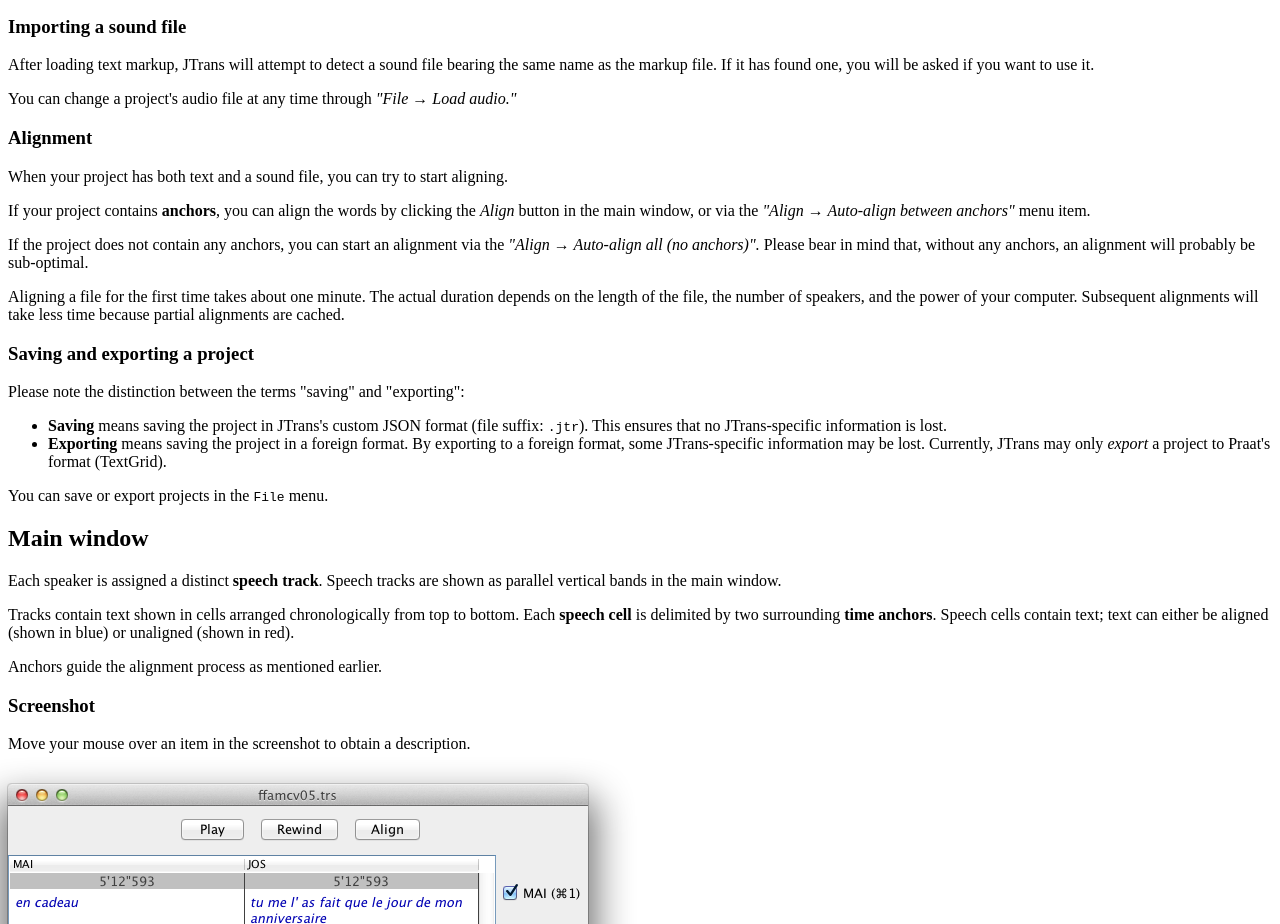
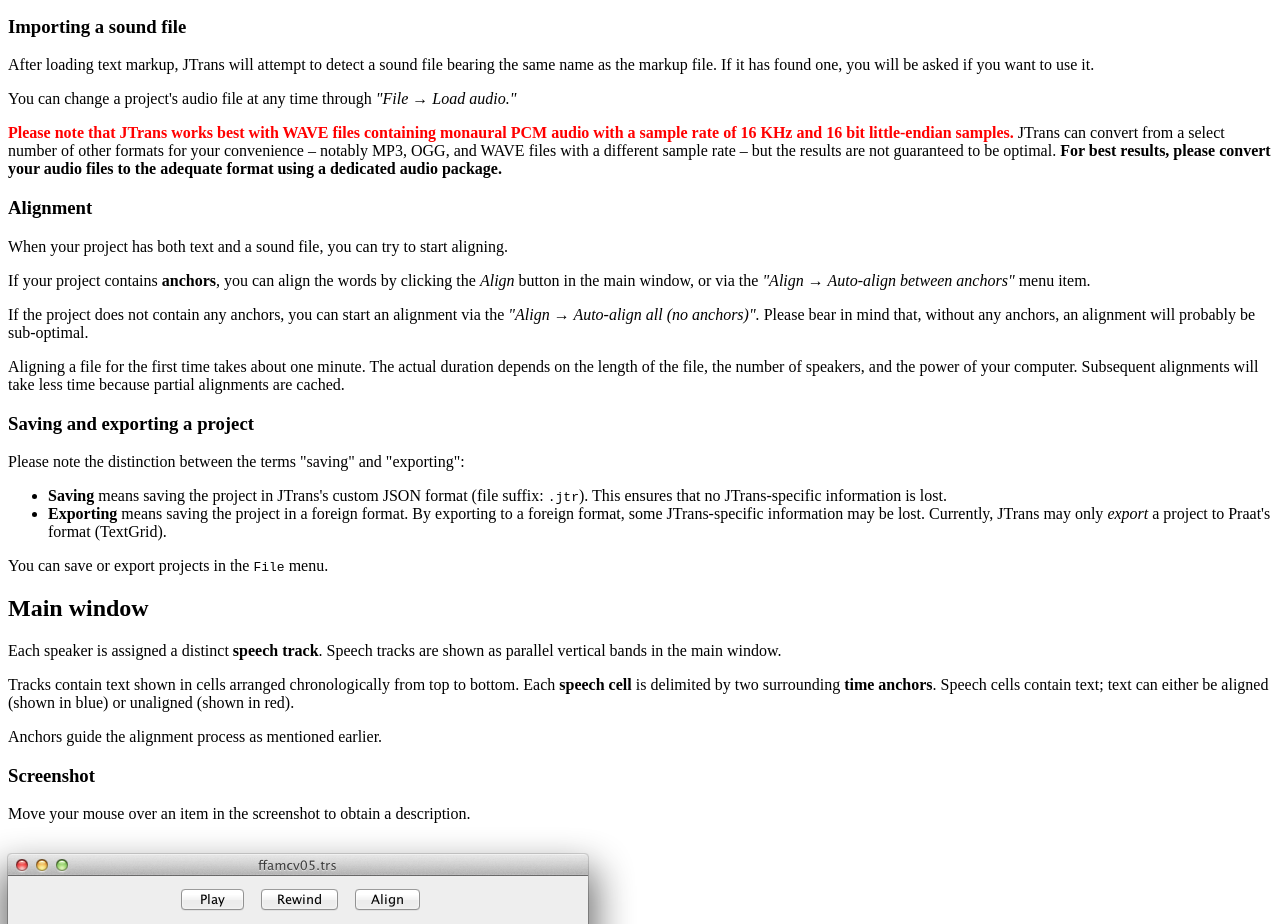
Before and after one commit to synalp/jtrans, a plain HTML site: page docs/manual.html in a window 1280 px wide. Shown: the part 1208-2132 px from the top of the page. Drawn offline with Linux system fonts and the light colour scheme.

Commit message:
manual: notice about audio format conversion

```diff
--- a/docs/manual.html
+++ b/docs/manual.html
@@ -22,7 +22,7 @@
 	padding-left: 20px;
 }
 
-noscript {
+.important, noscript {
 	color: red;
 	font-weight: bold;
 }
@@ -247,6 +247,14 @@ asked if you want to use it.</p>
 <p>You can change a project's audio file at any time through <em>"File &rarr;
 Load audio."</em></p>
 
+<p><strong class="important">Please note that JTrans works best with WAVE files
+	containing monaural PCM audio with a sample rate of 16 KHz and 16 bit
+little-endian samples.</strong> JTrans can convert from a select number of
+other formats for your convenience – notably MP3, OGG, and WAVE files with a
+different sample rate – but the results are not guaranteed to be optimal.
+<strong>For best results, please convert your audio files to the adequate
+	format using a dedicated audio package.</strong></p>
+
 
 <h3>Alignment</h3>
 
```
